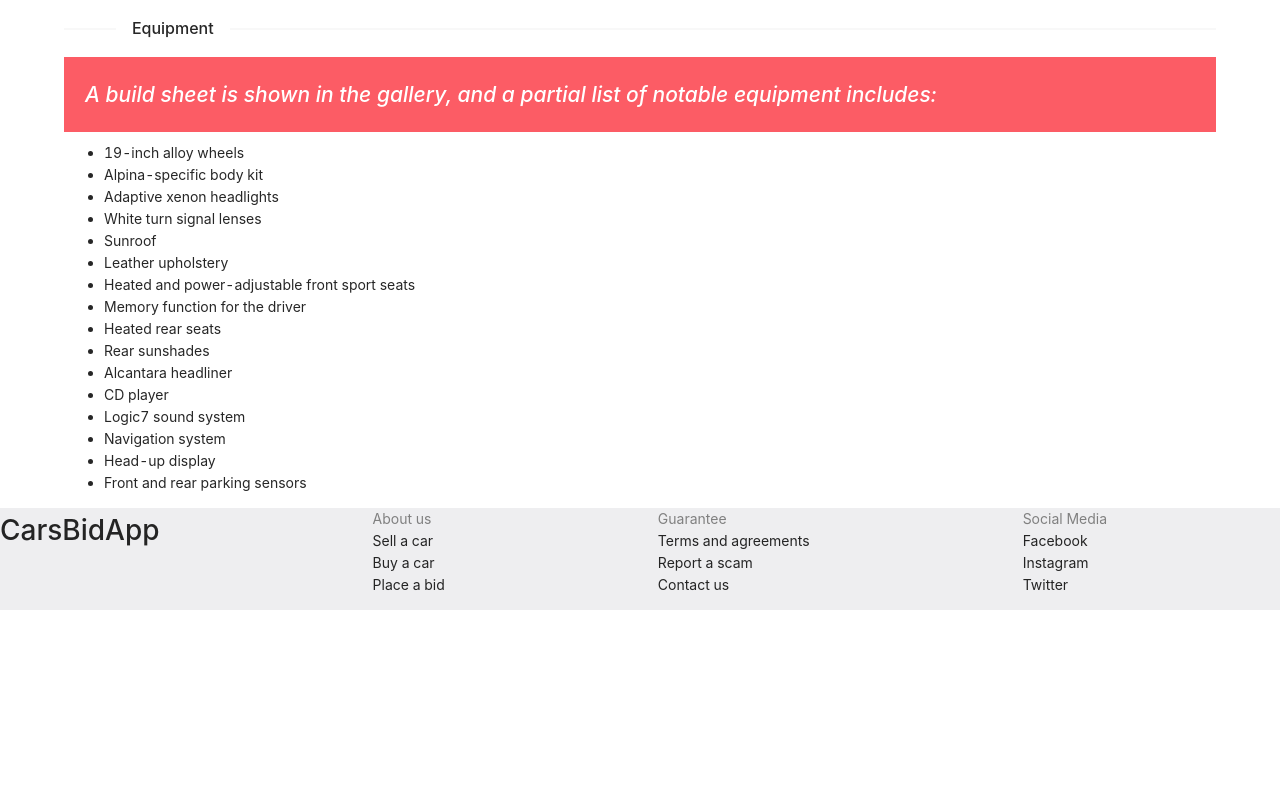
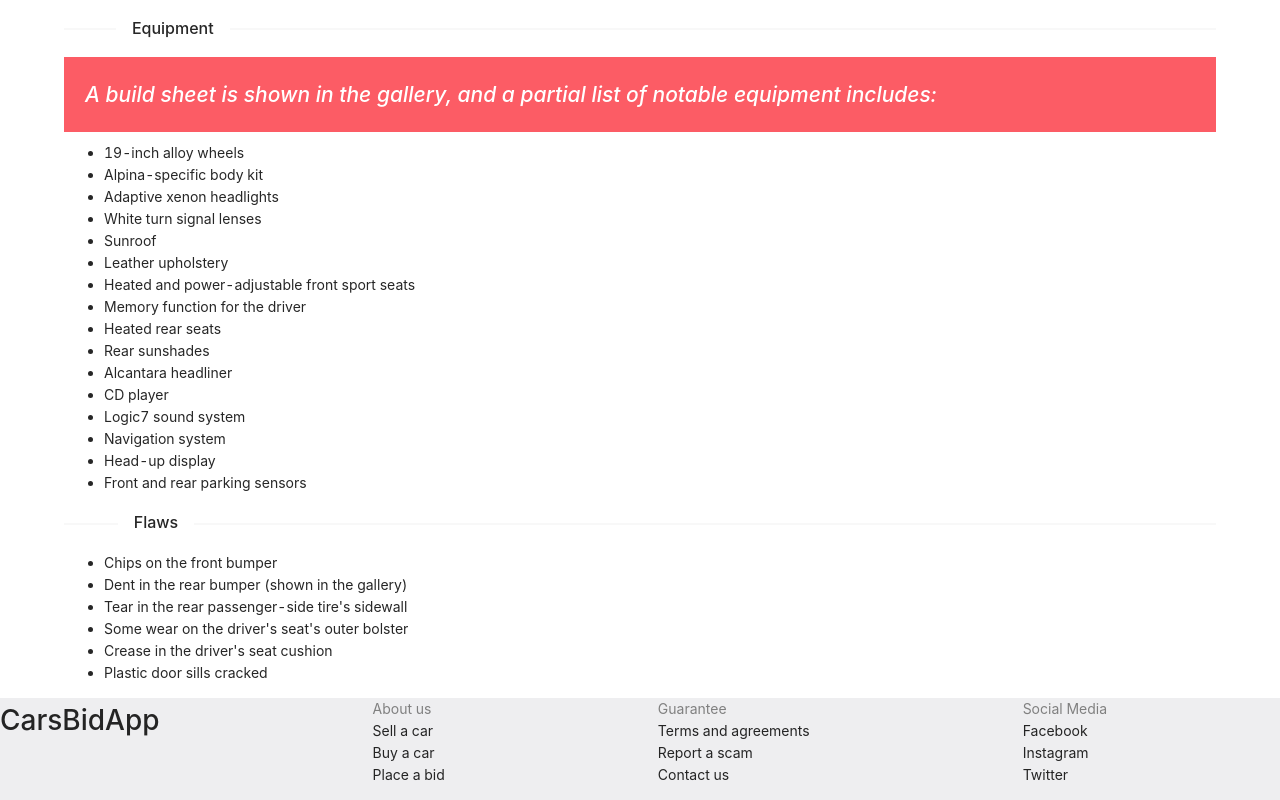
Before and after one commit to Petiazediter/CarAppRewrite, a React (Create React App) app in the folder car-app-frontend/: page /car/0 in a window 1280 px wide. Shown: the part 910-1710 px from the top of the page. Before the commit the page ends 1520 px from the top, so only its background shows below. Built offline with nearby package versions, Linux system fonts and the light colour scheme.

Commit message:
list flaws

```diff
--- a/car-app-frontend/src/components/car-page/CarPage.tsx
+++ b/car-app-frontend/src/components/car-page/CarPage.tsx
@@ -137,6 +137,12 @@ export class CarPage extends React.Component<RouteComponentProps<IUrlProps>,ISta
                                 <li>{item}</li>
                             )}
                         </ul>
+                        <Divider orientation="left">Flaws</Divider>
+                        <ul>
+                            {this.state.car.flaws.map((item:string) =>
+                                <li>{item}</li>
+                            )}
+                        </ul>
                     </section>
                 : <span>NO Data </span>}
             </div>
```
